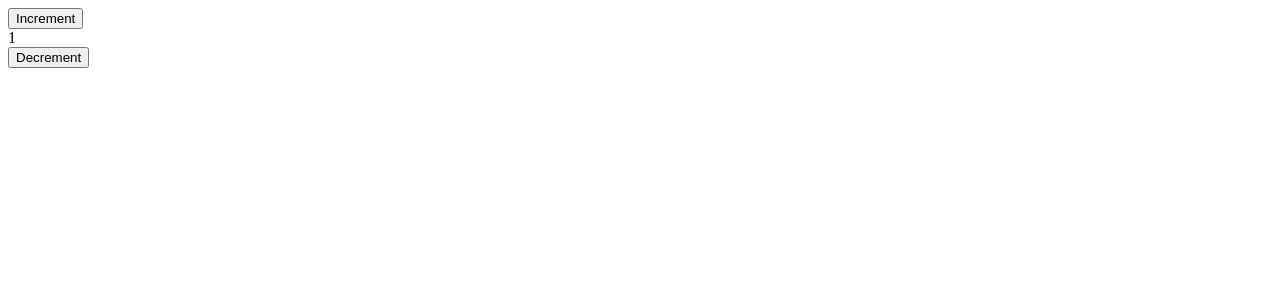
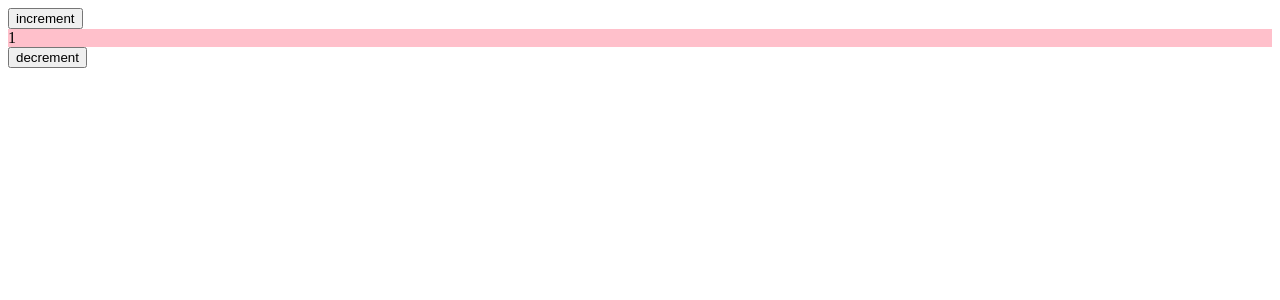
Before and after one commit to prashant0312/React-Fizz-Buzz---React-Project-March-22-Batch, a React app: page / in a window 1280 px wide. Shown: the top 300 px of the page. Built offline with nearby package versions, Linux system fonts and the light colour scheme.

Commit message:
fizzbuzz

```diff
--- a/src/components/App.js
+++ b/src/components/App.js
@@ -1,58 +1,28 @@
-import React, { useState } from "react";
-import "../styles/App";
+import React,{useState} from 'react'
+import '../styles/App.css';
 
 const App = () => {
-  const [getData, setData] = useState(1);
-
-  const onClickIncrementHandler = () => {
-    setData(getData + 1);
+  const[count,setCount] = useState(1)
+  const logic =()=>{
+  if(count%3===0 && count%5===0){
+    return "fizzbuzz"
+  }
+  else if(count%3===0){
+    return "fizz"
+  }
+  else if(count%5===0){
+    return "buzz"
+  }
+  else{
+    return "normal"
+  }
   };
-
-  const onClickDecrementHandler = () => {
-    if (getData > 1) {
-      setData(getData - 1);
+    return (
+      <div id="main">
+        <button id="increment" onClick={()=>setCount(count+1)}>increment</button>
+        <div id = "counter" className={logic()} >{count}</div>
+        <button id="decrement" onClick={()=>setCount(count-1)}>decrement</button>
+      </div>
+    )
     }
-  };
-
-  return (
-    <div id="main">
-      <button id="increment" onClick={onClickIncrementHandler}>
-        Increment
-      </button>
-
-      <div id="counter">
-
-        {
-            getData % 3 === 0 && getData % 15 !== 0 && (
-              <div className="fizz">{getData}</div>
-        )
-        }
-
-        {
-            getData % 5 === 0 && getData % 15 !== 0 && (
-              <div className="buzz">{getData}</div>
-        )
-        }
-
-        {
-
-            getData % 15 === 0 && <div className="fizzbuzz">{getData}</div>
-
-        }
-
-        {
-            getData % 15 !== 0 && getData % 3 !== 0 && getData % 5 !== 0 && (
-              <div className="normal">{getData}</div>
-        )
-        }
-      </div>
-
-      <button id="decrement" onClick={onClickDecrementHandler}>
-        Decrement
-      </button>
-
-    </div>
-  );
-};
-
-export default App;
+  export default App;
```
